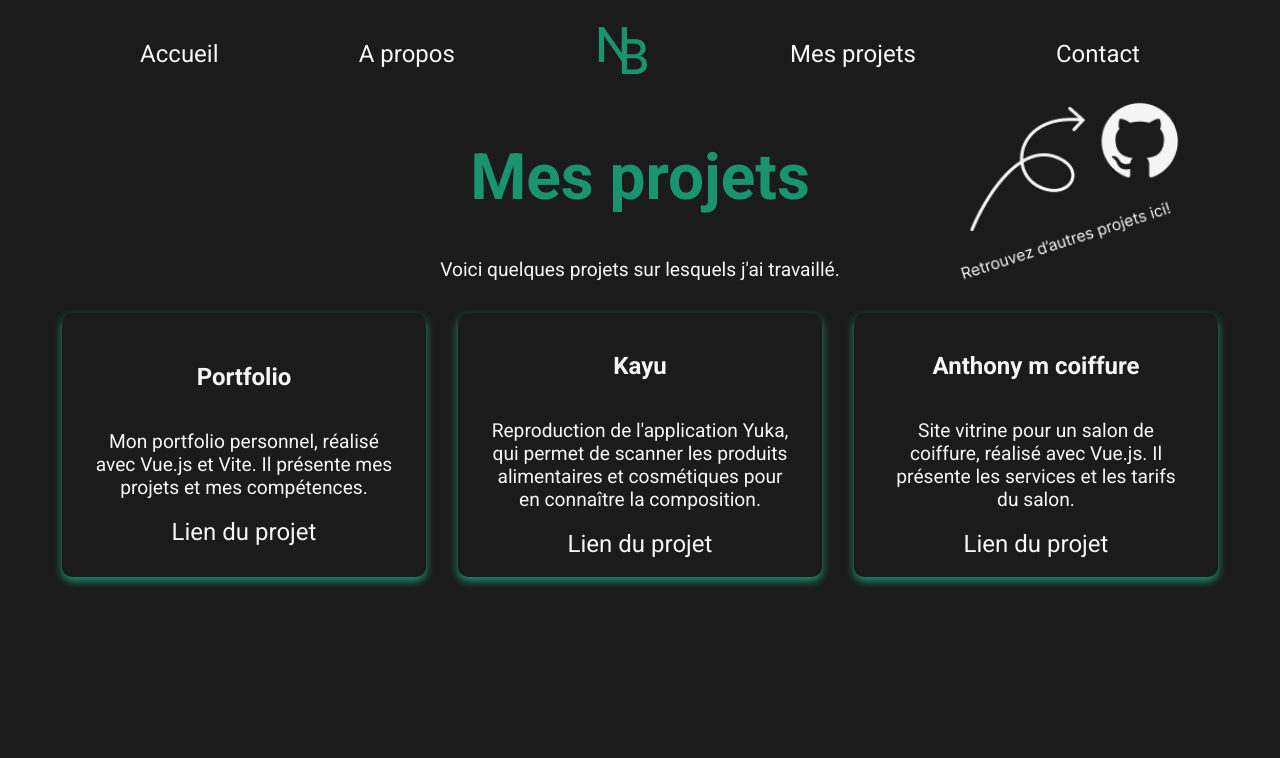
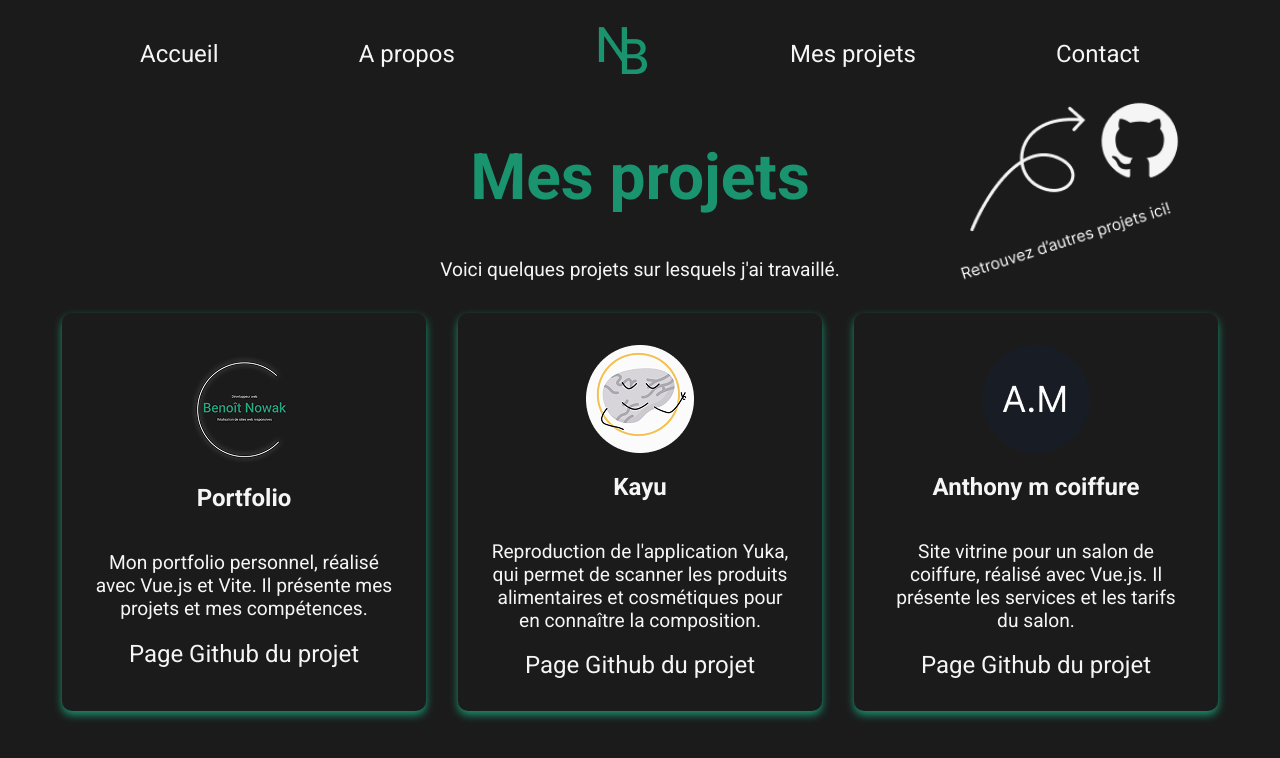
Before and after one commit to Benoit-nwk/Portfolio, a Vue app: page /projects in a window 1280 px wide. Shown: the top 758 px of the page. Built offline with nearby package versions, Linux system fonts and the light colour scheme.

Commit message:
FIX/ Création d'un fichier vercel.json pour le refresh des pages

```diff
--- a/src/App.vue
+++ b/src/App.vue
@@ -2,9 +2,16 @@
 import { RouterView} from 'vue-router'
 
 </script>
+
 <template>
       <router-view/>
 </template>
+
 <style>
-
+.fade-enter-active, .fade-leave-active {
+  transition: opacity 0.5s ease;
+}
+.fade-enter-from, .fade-leave-to {
+  opacity: 0;
+}
 </style>
--- a/src/components/About.vue
+++ b/src/components/About.vue
@@ -43,6 +43,7 @@ article{
     display: flex;
     flex-direction: column;
     justify-content: space-between;
+    box-shadow: 0 4px 8px var(--primary-color);
     >p{
         text-align: start;
         line-height: 1.5;
--- a/src/components/Projects.vue
+++ b/src/components/Projects.vue
@@ -5,9 +5,10 @@ import Projects from '@/Data/Projects.json';
 <template>
 <section class="project-container">
   <article v-for="project in Projects" class="project-card">
+    <img :src="project.image" alt="project image"/>
     <h2>{{ project.name }}</h2>
     <p>{{ project.description }}</p>
-    <a :href="project.repository" title="github du projet">Lien du projet</a>
+    <a :href="project.repository" title="github du projet">Page Github du projet</a>
   </article>
 </section>
 </template>
@@ -26,10 +27,15 @@ import Projects from '@/Data/Projects.json';
     justify-content: center;
     align-items: center;
     width: 300px;
-    height: 200px;
+    height: f600px;
     padding: 2rem;
     border-radius: 10px;
     box-shadow: 0 4px 8px var(--primary-color);
     transition: transform 0.3s ease-in-out;
 }
+
+.project-card:hover{
+    transform: scale(1.05);
+    box-shadow: 0 8px 16px var(--primary-color);
+}
 </style>
```
Also changed, not shown: vercel.json (added).
